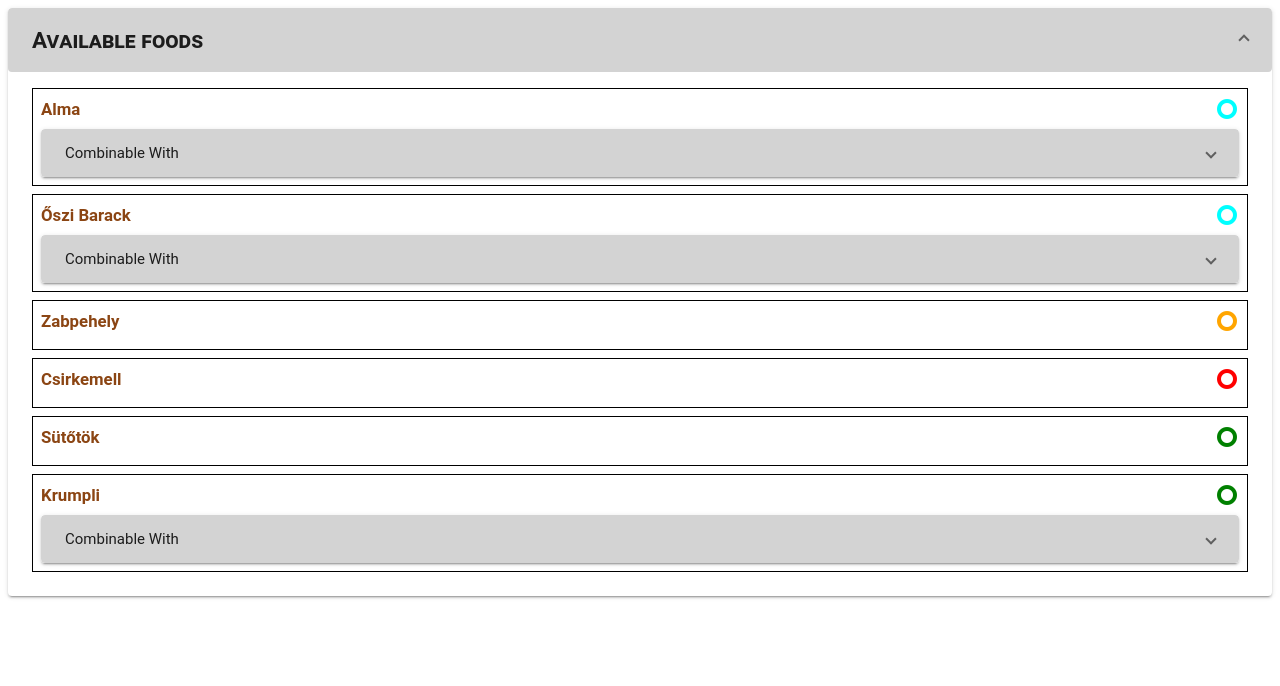
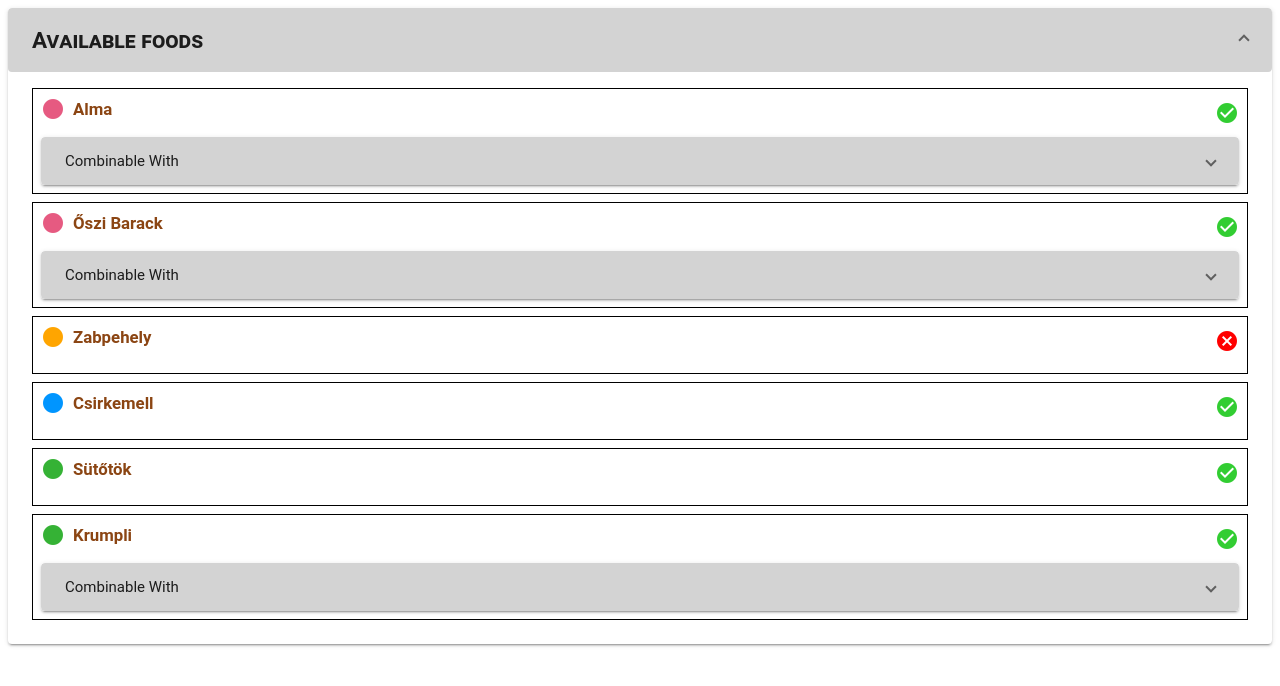
Before and after one commit to zoltangoendoes/food-table, an Angular app: page / in a window 1280 px wide. Shown: the top 686 px of the page. Built offline with nearby package versions, Linux system fonts and the light colour scheme.

Commit message:
improve looks

```diff
--- a/package.json
+++ b/package.json
@@ -1,5 +1,5 @@
 {
-  "name": "angular",
+  "name": "food",
   "version": "0.0.0",
   "private": true,
   "scripts": {
@@ -22,6 +22,7 @@
     "@angular/platform-browser-dynamic": "^14.2.4",
     "@angular/router": "^14.2.4",
     "font-awesome": "^4.7.0",
+    "ng": "0.0.0",
     "rxjs": "^7.5.7",
     "tslib": "^2.4.0",
     "zone.js": "^0.11.8"
--- a/src/app/app.component.ts
+++ b/src/app/app.component.ts
@@ -1,5 +1,4 @@
 import { Component, VERSION } from '@angular/core';
-
 @Component({
   selector: 'my-app',
   templateUrl: './app.component.html',
--- a/src/app/app.module.ts
+++ b/src/app/app.module.ts
@@ -7,6 +7,7 @@ import { HelloComponent } from './hello.component';
 import { MatExpansionModule } from '@angular/material/expansion';
 import { MatListModule } from '@angular/material/list';
 import { BrowserAnimationsModule } from '@angular/platform-browser/animations';
+import { FooditemComponent } from './fooditem/fooditem.component';
 
 @NgModule({
   imports: [
@@ -15,9 +16,9 @@ import { BrowserAnimationsModule } from '@angular/platform-browser/animations';
     MatIconModule,
     MatExpansionModule,
     BrowserAnimationsModule,
-    MatListModule,
+    MatListModule
   ],
-  declarations: [AppComponent, HelloComponent],
+  declarations: [AppComponent, HelloComponent, FooditemComponent],
   bootstrap: [AppComponent],
 })
 export class AppModule {}
--- /dev/null
+++ b/src/app/fooditem/fooditem.component.css
@@ -0,0 +1,28 @@
+.food-name-container{
+    min-width: 100px;
+    margin-left:8px
+}
+
+.fruit {
+    color: rgb(230, 90, 129)
+}
+
+.vegetable {
+    color: rgb(53, 178, 53)
+}
+
+.flex-between {
+    display: flex;
+    align-items: center;
+    justify-content: space-between;
+    margin-bottom: 8px;
+    min-width: 100px;
+}
+
+.green-sign {
+    color: limegreen;
+}
+
+.red-sign {
+    color: red;
+}
--- /dev/null
+++ b/src/app/fooditem/fooditem.component.html
@@ -0,0 +1,21 @@
+<div class="flex-between">
+
+    <!--- {{ food.type }}-->
+    <div class="flex-between">
+        <mat-icon *ngIf="food.type == 'fruit'" class="fruit">
+            lens</mat-icon>
+        <mat-icon *ngIf="food.type == 'vegetable'" class="vegetable">
+            lens</mat-icon>
+        <mat-icon *ngIf="food.type == 'meat'" style="color: rgb(0, 149, 255)">
+            lens</mat-icon>
+        <mat-icon *ngIf="food.type == 'grain'" style="color: orange">
+            lens</mat-icon>
+        <mat-icon *ngIf="food.type == 'spice'" style="color: rgb(87, 3, 87)">
+            lens</mat-icon>
+        <div class="food-name-container">{{ food.name }}</div>
+    </div>
+    <div>
+        <mat-icon class="green-sign" *ngIf="food.introduced">check_circle</mat-icon>
+        <mat-icon class="red-sign" *ngIf="!food.introduced">cancel</mat-icon>
+    </div>
+</div>
--- /dev/null
+++ b/src/app/fooditem/fooditem.component.ts
@@ -0,0 +1,16 @@
+import { Component, Input, OnInit } from '@angular/core';
+import { Food } from '../foods';
+
+@Component({
+  selector: 'fooditem',
+  templateUrl: './fooditem.component.html',
+  styleUrls: ['./fooditem.component.css']
+})
+export class FooditemComponent implements OnInit {
+  @Input() food:Food
+  constructor() { }
+
+  ngOnInit(): void {
+  }
+
+}
--- a/src/app/foods.ts
+++ b/src/app/foods.ts
@@ -1,8 +1,9 @@
-export type foodType = 'fruit' | 'vegetable' | 'grain' | 'meat' | 'other';
+export type foodType = 'fruit' | 'vegetable' | 'grain' | 'meat' | 'spice' | 'other';
 export class Food {
   type: foodType;
   name: String;
   combinableWith?: Food[];
+  introduced?: boolean = false;
 }
 
 export class Foods {
@@ -10,10 +11,12 @@ export class Foods {
   public alma: Food = {
     name: 'alma',
     type: 'fruit',
+    introduced: true
   };
   public krumpli: Food = {
     name: 'krumpli',
     type: 'vegetable',
+    introduced: true
   };
 
   public zabpehely: Food = {
@@ -24,16 +27,19 @@ export class Foods {
   public barack: Food = {
     name: 'őszi barack',
     type: 'fruit',
+    introduced: true
   };
 
   public sutotok: Food = {
     name: 'sütőtök',
     type: 'vegetable',
+    introduced: true
   };
 
   public csirkemell: Food = {
     name: 'csirkemell',
     type: 'meat',
+    introduced: true
   };
 
   public csirkemaj: Food = {
@@ -44,8 +50,14 @@ export class Foods {
   public rizspep: Food = {
     name: 'rizspép',
     type: 'grain',
+    introduced: true
   };
 
+  public fahej: Food = {
+    name: "fahéj",
+    type: "spice",
+    introduced: true
+  }
   private setupCombinations() {
     (this.alma.combinableWith = [
       this.krumpli,
@@ -53,6 +65,8 @@ export class Foods {
       this.csirkemell,
       this.rizspep,
       this.csirkemaj,
+      this.barack,
+      this.fahej
     ]),
       (this.krumpli.combinableWith = [this.alma, this.barack, this.csirkemell]);
     this.barack.combinableWith = [
@@ -72,5 +86,5 @@ export class Foods {
     return Foods.instance;
   }
 
-  private constructor() {}
+  private constructor() { }
 }
--- a/src/app/hello.component.css
+++ b/src/app/hello.component.css
@@ -14,13 +14,11 @@ body {
   border: 1px solid black;
   margin: 8px 0px 8px 0px;
 }
-.food-header {
-  display: flex;
-  align-items: center;
-  width: 100%;
-  justify-content: space-between;
-  margin-bottom: 8px;
-}
+
 h2 {
   font-variant: small-caps;
 }
+
+.panel-header {
+  background-color:lightgrey
+}
--- a/src/app/hello.component.html
+++ b/src/app/hello.component.html
@@ -1,6 +1,7 @@
+
 <mat-accordion multi="true">
   <mat-expansion-panel [expanded]="true" (opened)="(true)">
-    <mat-expansion-panel-header style="background-color:lightgrey">
+    <mat-expansion-panel-header class="panel-header">
       <mat-panel-title>
         <h2>Available foods</h2>
       </mat-panel-title>
@@ -11,56 +12,15 @@
       <ng-template matExpansionPanelContent>
         <mat-list-item *ngFor="let food of sortBy('type')">
           <div class="list-item">
-            <div class="food-header">
-              {{ food.name }}
-              <!--- {{ food.type }}-->
-              <mat-icon *ngIf="food.type == 'fruit'" style="color: cyan">
-                trip_origin</mat-icon
-              >
-              <mat-icon *ngIf="food.type == 'vegetable'" style="color: green">
-                trip_origin</mat-icon
-              >
-              <mat-icon *ngIf="food.type == 'meat'" style="color: red">
-                trip_origin</mat-icon
-              >
-              <mat-icon
-                matListAvatar
-                *ngIf="food.type == 'grain'"
-                style="color: orange"
-              >
-                trip_origin</mat-icon
-              >
-            </div>
-
+            <fooditem [food]="food"></fooditem>
             <mat-accordion *ngIf="food.combinableWith" multi="false">
               <mat-expansion-panel [expanded]="false" (opened)="(false)">
                 <mat-expansion-panel-header style="background-color:lightgrey">
                   <mat-panel-title> Combinable with </mat-panel-title>
                 </mat-expansion-panel-header>
-                <div *ngFor="let subfood of food.combinableWith">
+                <div *ngFor="let subfood of sortListBy(food.combinableWith,'type')">
                   <p>
-                    {{ subfood.name }} - {{ subfood.type }}
-                    <mat-icon
-                      *ngIf="subfood.type == 'fruit'"
-                      style="color: cyan"
-                    >
-                      trip_origin</mat-icon
-                    >
-                    <mat-icon
-                      *ngIf="subfood.type == 'vegetable'"
-                      style="color: green"
-                    >
-                      trip_origin</mat-icon
-                    >
-                    <mat-icon *ngIf="subfood.type == 'meat'" style="color: red">
-                      trip_origin</mat-icon
-                    >
-                    <mat-icon
-                      *ngIf="subfood.type == 'grain'"
-                      style="color: orange"
-                    >
-                      trip_origin</mat-icon
-                    >
+                    <fooditem [food]="subfood"></fooditem>
                   </p>
                 </div>
               </mat-expansion-panel>
--- a/src/app/hello.component.ts
+++ b/src/app/hello.component.ts
@@ -1,6 +1,6 @@
 import { Component, Input, OnInit } from '@angular/core';
+import { FooditemComponent } from './fooditem/fooditem.component';
 import { Foods, Food, foodType } from './foods';
-
 @Component({
   selector: 'hello',
   templateUrl: './hello.component.html',
@@ -20,6 +20,12 @@ export class HelloComponent implements OnInit {
 
   sortBy(prop: string) {
     return this.availableFoods.sort((a, b) =>
+      a[prop] > b[prop] ? 1 : a[prop] === b[prop] ? 0 : -1
+    );
+  }
+
+  sortListBy(list:any,prop: string) {
+    return list.sort((a, b) =>
       a[prop] > b[prop] ? 1 : a[prop] === b[prop] ? 0 : -1
     );
   }
--- a/tsconfig.json
+++ b/tsconfig.json
@@ -1,4 +1,8 @@
 {
+  "exclude": [
+    "node_modules",
+    "**/*.spec.ts"
+  ],
   "compileOnSave": false,
   "compilerOptions": {
     "baseUrl": "./",
```
Also changed, not shown: 1 other file (tests, documents, lock files or other folders).
